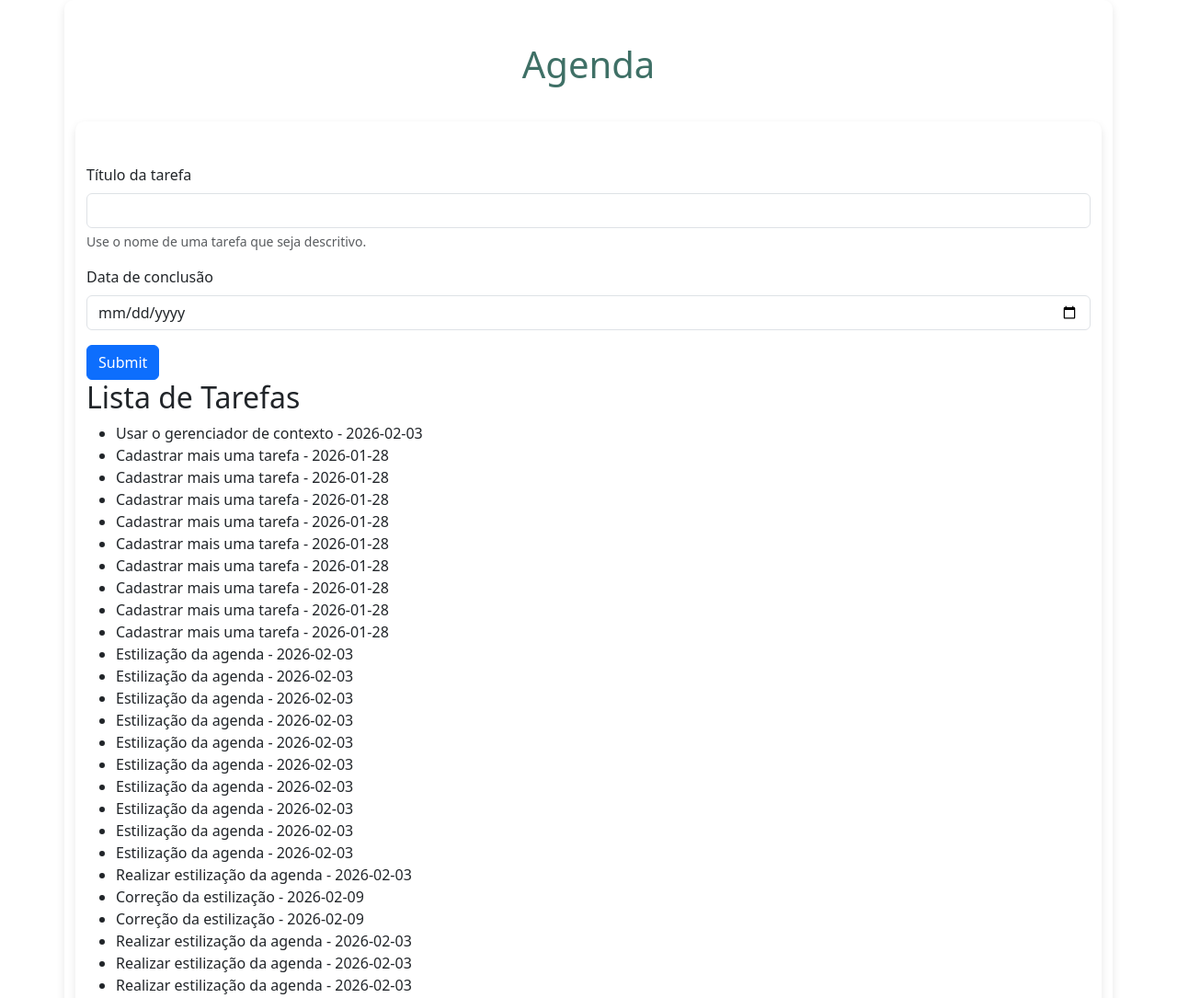
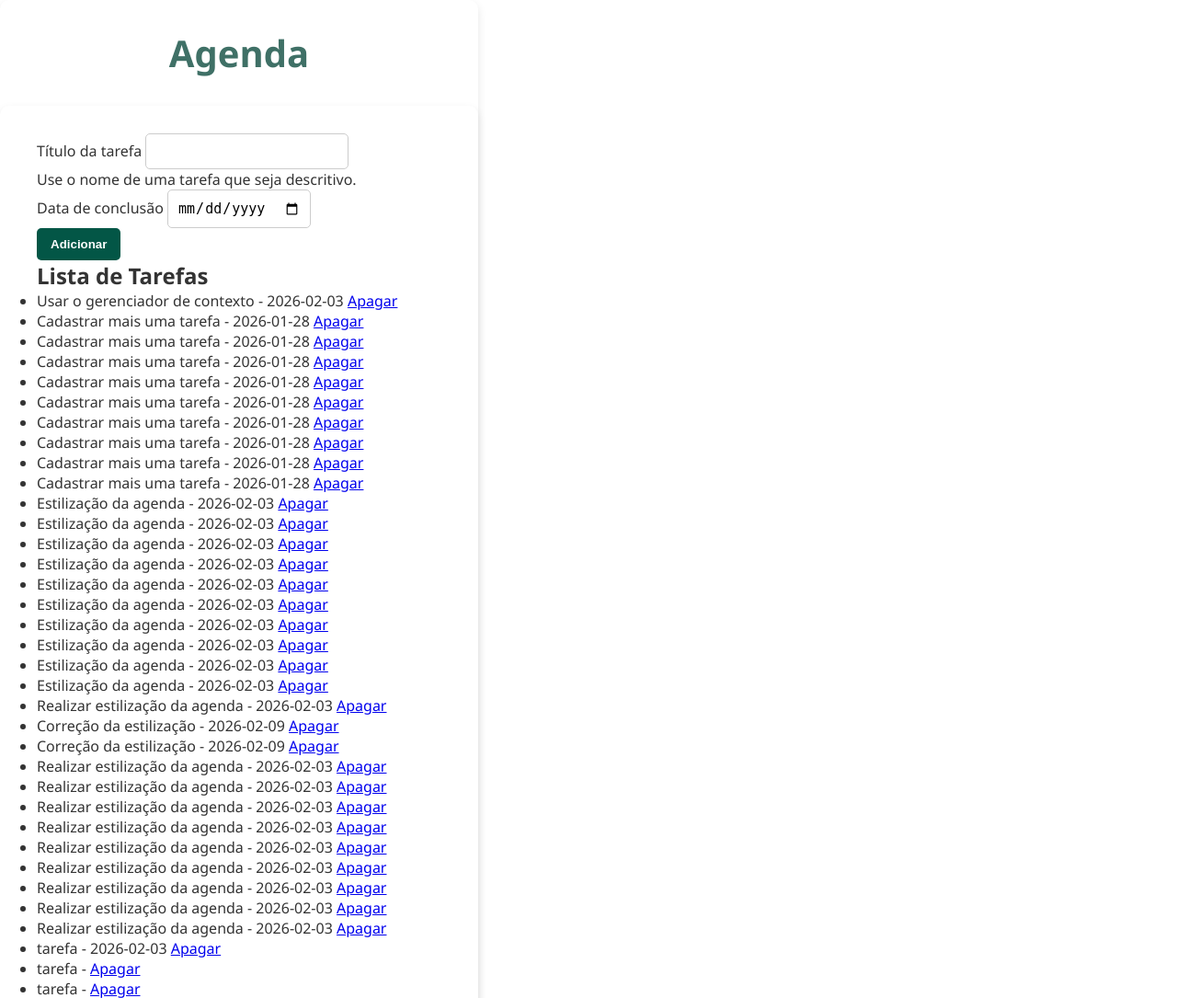
Before and after one commit to ferreiraduarda/agenda, a Flask app: page /agenda in a window 1280 px wide. Shown: the top 1085 px of the page at 92% size. Run offline with Flask 3, Linux system fonts and the light colour scheme; data comes from the database, SQL or seed files in the repository; both versions use the stored data as it was after the commit.

Commit message:
feat: adicionando uma nova funcionalidade para apagar

```diff
--- a/app.py
+++ b/app.py
@@ -21,12 +21,16 @@ def agenda():
     return render_template('agenda.html', titulo='Agenda', tarefas=tarefas)
 
 @app.route('/delete/<int:idTarefa>')
-def delet(idTarefa):
+def delete(idTarefa):
     tarefa = Tarefa.id(idTarefa)
     tarefa.excluir_tarefa()
     # return render_template('agenda.html', titulo="Agenda", tarefas=tarefas)
     return redirect(url_for('agenda'))
 
+# @app.route('')
+# def update():
+#     pass
+
 @app.route('/ola')
 def ola_mundo():
     return "Olá, Mundo!"
--- a/models/tarefa.py
+++ b/models/tarefa.py
@@ -39,9 +39,9 @@ class Tarefa:
     @classmethod
     def obter_tarefas(cls):
         with Database('./data/tarefas.sqlite3') as db:
-            query = 'SELECT titulo_tarefa, data_conclusao FROM tarefas;'
+            query = 'SELECT titulo_tarefa, data_conclusao, id FROM tarefas;'
             resultados: list[Any] = db.buscar_tudo(query)
-            tarefas: list[Self] = [cls(titulo, data) for titulo, data in resultados]
+            tarefas: list[Self] = [cls(titulo, data, id) for titulo, data, id in resultados]
             return tarefas
 
     def excluir_tarefa(self) -> Cursor:
@@ -50,3 +50,7 @@ class Tarefa:
             params: tuple = (self.id_tarefa,)
             resultado: Cursor = db.executar(query, params)
             return resultado
+
+    # def atualizar_tarefa():
+    #     with Database('./data/tarefas.sqlite3') as db:
+    #         query: str = UPDATE DATABASE FROM tarefas
--- a/templates/agenda.html
+++ b/templates/agenda.html
@@ -15,7 +15,7 @@
     <input type="date" class="form-control" name="data-conclusao" id="data-conclusao">
   </div>
 
-  <button type="submit" class="btn btn-primary">Submit</button>
+  <button type="submit" class="btn btn-primary">Adicionar</button>
 
     <!-- <input type="date" name="data-conclusao" id="data-conclusao"> -->
     <!-- <button type="submit">Adicionar</button> -->
@@ -27,7 +27,11 @@
 
     <ul>
         {% for tarefa in tarefas %}
-            <li>{{ tarefa.titulo_tarefa }} - {{ tarefa.data_conclusao }}</li>
+            <li>{{ tarefa.titulo_tarefa }} - {{ tarefa.data_conclusao }}
+                <a href="{{ url_for ('delete', idTarefa=tarefa.id_tarefa) }}">Apagar</a>
+                <!-- Controle para editar -->
+            </li>
+
         {% endfor %}
     </ul>
 
--- a/templates/base.html
+++ b/templates/base.html
@@ -5,7 +5,7 @@
     <meta name="viewport" content="width=device-width, initial-scale=1.0">
     <title>{{ titulo }}</title>
     <link rel="stylesheet" href="{{ url_for('static', filename='style.css') }}">
-    <link href="https://cdn.jsdelivr.net/npm/bootstrap@5.3.8/dist/css/bootstrap.min.css" rel="stylesheet" integrity="sha384-sRIl4kxILFvY47J16cr9ZwB07vP4J8+LH7qKQnuqkuIAvNWLzeN8tE5YBujZqJLB" crossorigin="anonymous">
+    <!-- <link href="https://cdn.jsdelivr.net/npm/bootstrap@5.3.8/dist/css/bootstrap.min.css" rel="stylesheet" integrity="sha384-sRIl4kxILFvY47J16cr9ZwB07vP4J8+LH7qKQnuqkuIAvNWLzeN8tE5YBujZqJLB" crossorigin="anonymous"> -->
 </head>
 <body class="container">
     <header>
@@ -13,6 +13,6 @@
     </header>
 
     {% block content %}{% endblock %}
-    <script src="https://cdn.jsdelivr.net/npm/bootstrap@5.3.8/dist/js/bootstrap.bundle.min.js" integrity="sha384-FKyoEForCGlyvwx9Hj09JcYn3nv7wiPVlz7YYwJrWVcXK/BmnVDxM+D2scQbITxI" crossorigin="anonymous"></script>
+    <!-- <script src="https://cdn.jsdelivr.net/npm/bootstrap@5.3.8/dist/js/bootstrap.bundle.min.js" integrity="sha384-FKyoEForCGlyvwx9Hj09JcYn3nv7wiPVlz7YYwJrWVcXK/BmnVDxM+D2scQbITxI" crossorigin="anonymous"></script> -->
 </body>
 </html>
```
Also changed, not shown: data/tarefas.sqlite3.
